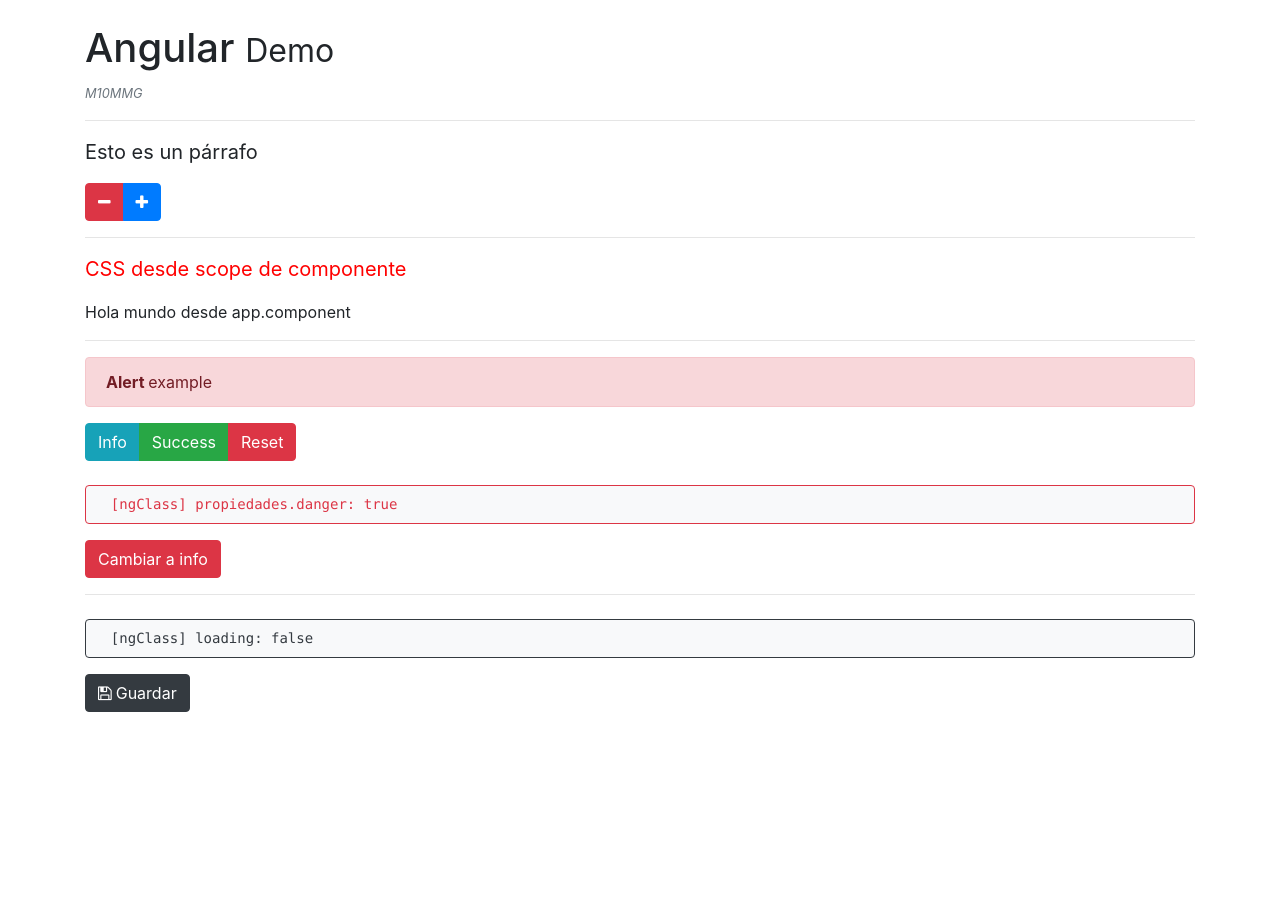
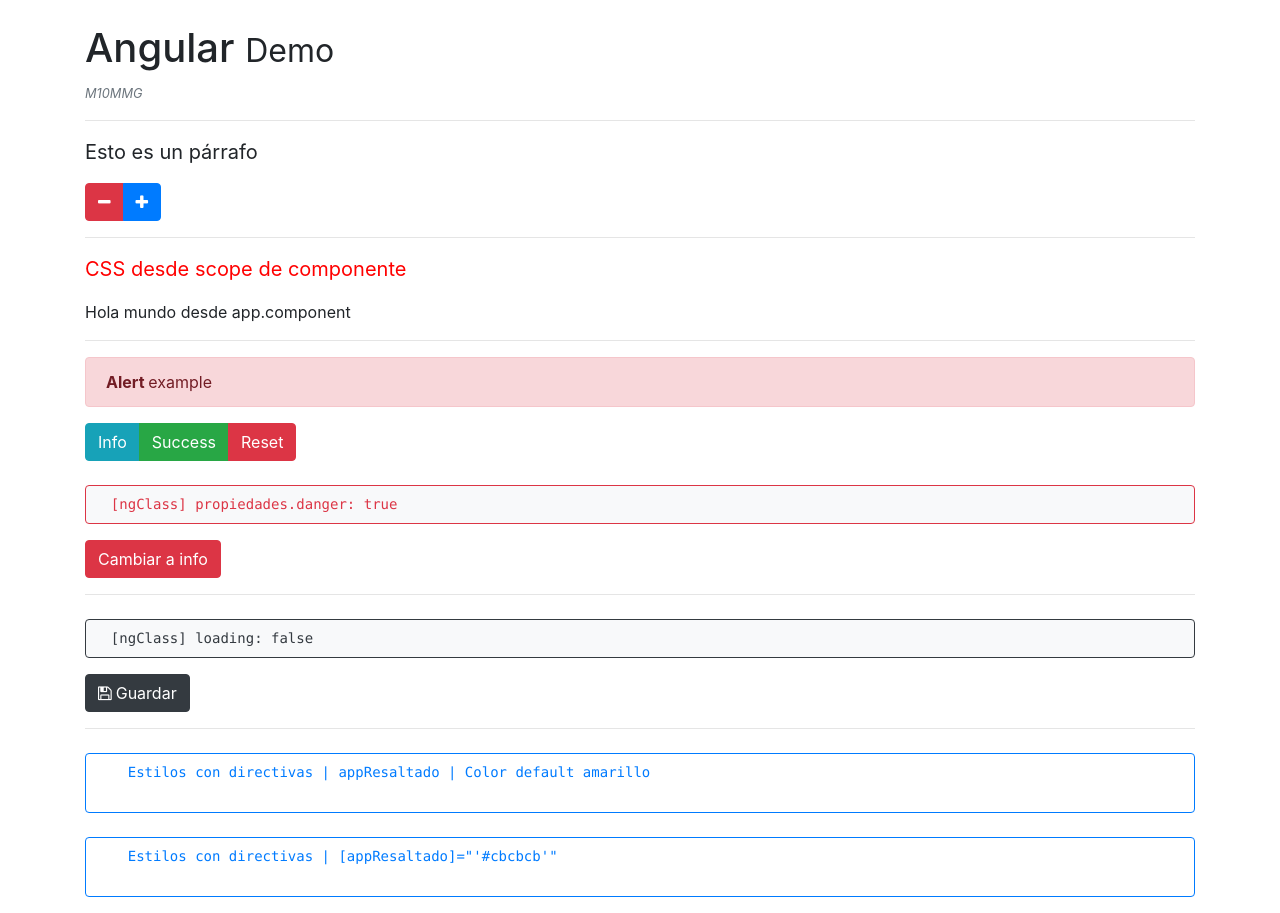
Before and after one commit to Yanioconjota/miscellaneous, an Angular app: page / in a window 1280 px wide. Before the commit the page ends 800 px from the top, so only its background shows below. Built offline with nearby package versions, Linux system fonts and the light colour scheme.

Commit message:
Se agregó directiva

```diff
--- a/src/app/app.component.html
+++ b/src/app/app.component.html
@@ -8,4 +8,11 @@
   <p>Hola mundo desde app.component</p>
   <hr>
   <app-clases></app-clases>
+  <hr>
+  <pre appResaltado class="mt-4 p-2 border rounded text-primary border-primary">
+    Estilos con directivas | appResaltado | Color default amarillo
+  </pre>
+  <pre [appResaltado]="'#cbcbcb'" class="mt-4 p-2 border rounded text-primary border-primary">
+    Estilos con directivas | [appResaltado]="'#cbcbcb'"
+  </pre>
 </div>
--- a/src/app/app.module.ts
+++ b/src/app/app.module.ts
@@ -6,13 +6,15 @@ import { AppComponent } from './app.component';
 import { NgStyleComponent } from './components/ng-style/ng-style.component';
 import { CssComponent } from './components/css/css.component';
 import { ClasesComponent } from './components/clases/clases.component';
+import { ResaltadoDirective } from './directives/resaltado.directive';
 
 @NgModule({
   declarations: [
     AppComponent,
     NgStyleComponent,
     CssComponent,
-    ClasesComponent
+    ClasesComponent,
+    ResaltadoDirective
   ],
   imports: [
     BrowserModule,
--- /dev/null
+++ b/src/app/directives/resaltado.directive.ts
@@ -0,0 +1,29 @@
+import { Directive, ElementRef, HostListener, Input } from '@angular/core';
+
+@Directive({
+  selector: '[appResaltado]'
+})
+export class ResaltadoDirective {
+
+  @Input('appResaltado') nuevoColor: string;
+
+  constructor(private el: ElementRef) {
+    console.log('directiva llamada!');
+    //el.nativeElement.style.backgroundColor = 'yellow';
+  }
+
+  @HostListener('mouseenter') mouseenter(){
+    console.log(this.nuevoColor);
+
+    this.resaltar(this.nuevoColor || 'yellow');
+  }
+
+  @HostListener('mouseleave') mouseleave() {
+    this.resaltar(null);
+  }
+
+  private resaltar(color: string){
+    this.el.nativeElement.style.backgroundColor = color;
+  }
+
+}
```
